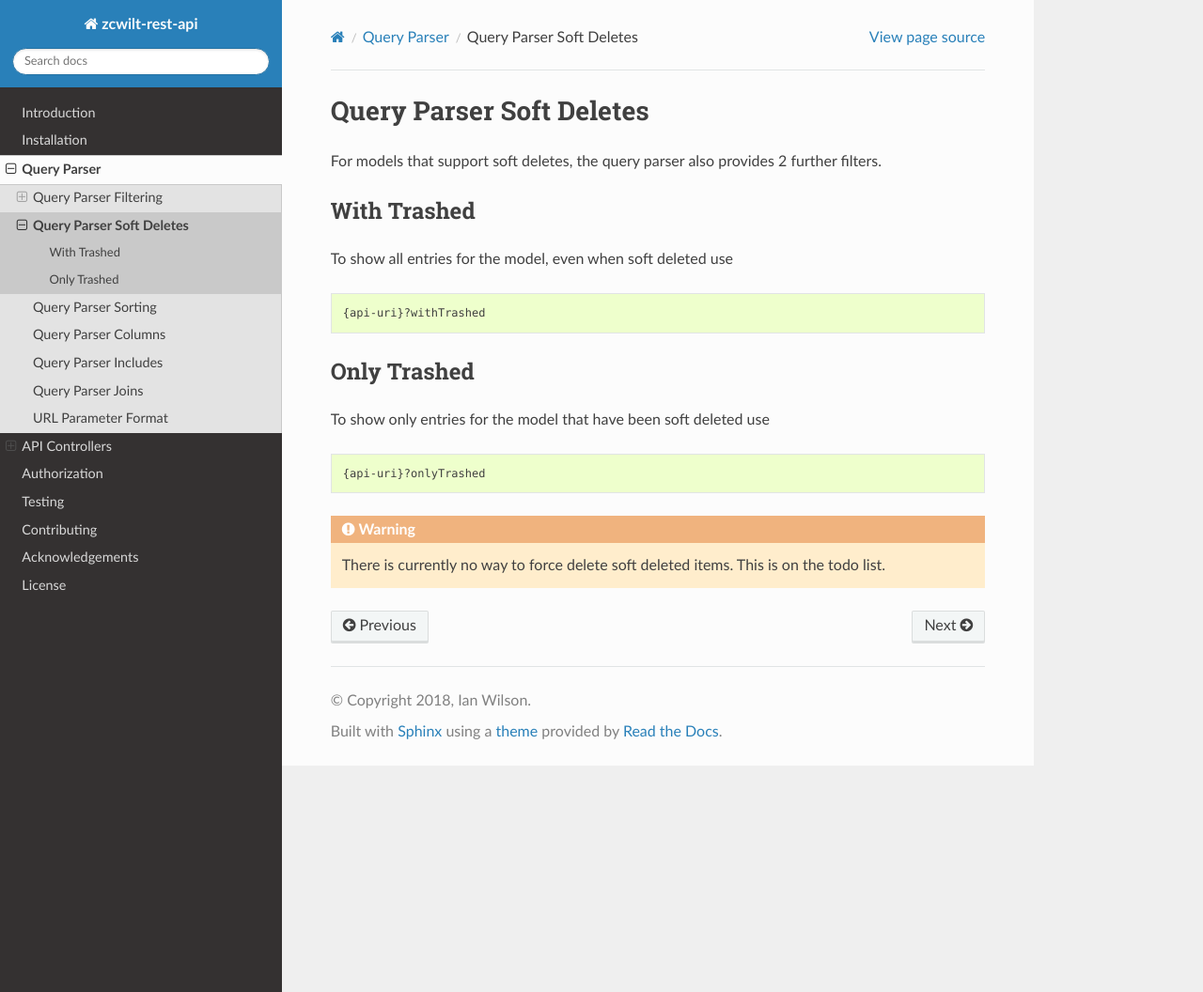
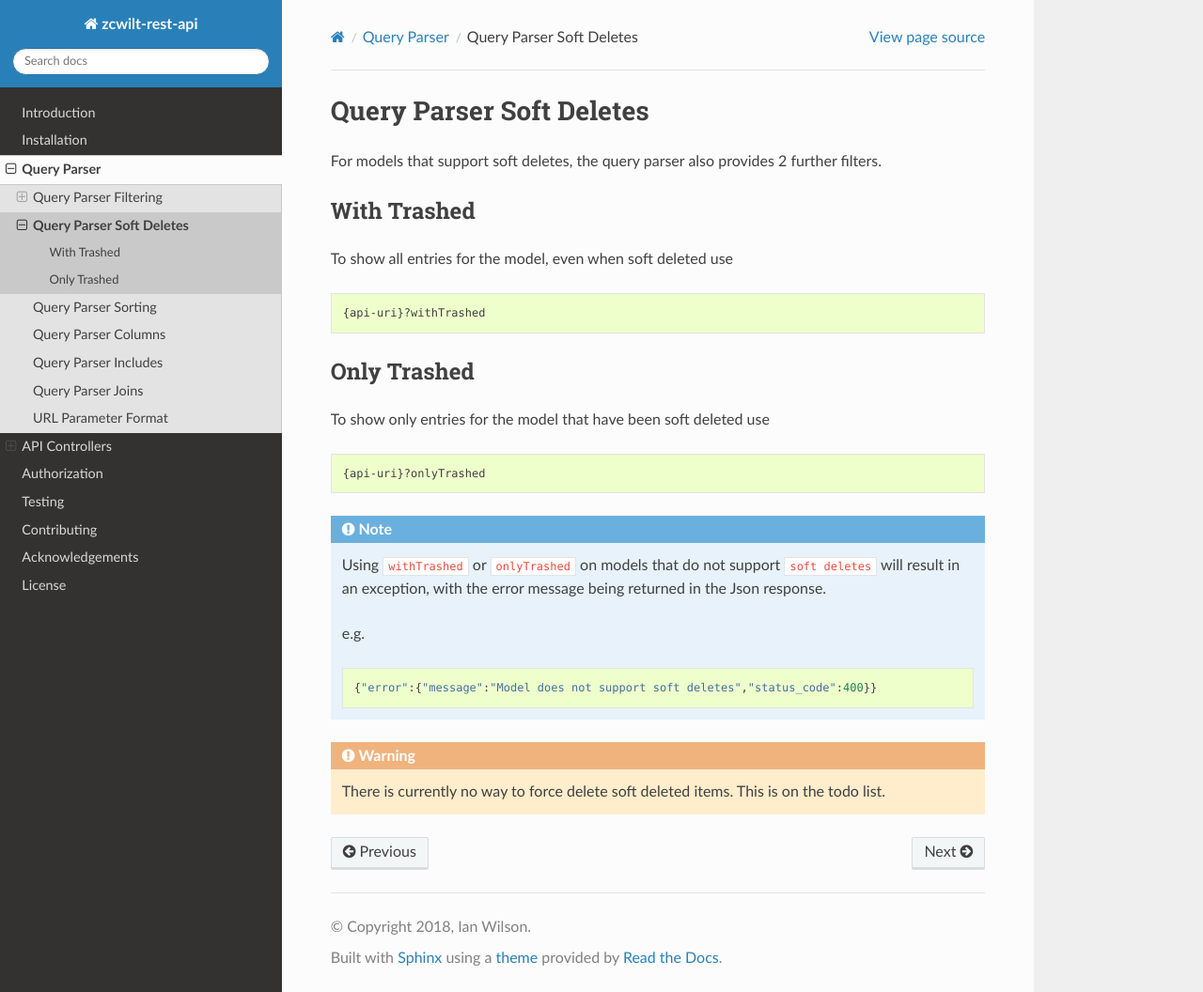
Before and after one commit to zcwilt/rest-api, a Sphinx documentation site: the page built from docs/queryparsersoftdeletes.rst, in a window 1280 px wide and 1056 px high. Shown: the whole window at 94% size. Built offline with Sphinx 7.4.7 and the Read the Docs theme 2.0.0, drawn with Linux system fonts in a browser that asks for light colours.

Commit message:
docs update

```diff
--- a/docs/queryparsersoftdeletes.rst
+++ b/docs/queryparsersoftdeletes.rst
@@ -24,5 +24,11 @@ To show only entries for the model that have been soft deleted use
     {api-uri}?onlyTrashed
 
 
+.. note:: Using ``withTrashed`` or ``onlyTrashed`` on models that do not support ``soft deletes`` will result in an exception, with the error message being returned in the Json response.
+
+    e.g.
+    ::
+
+        {"error":{"message":"Model does not support soft deletes","status_code":400}}
 
 .. warning:: There is currently no way to force delete soft deleted items. This is on the todo list.
```
